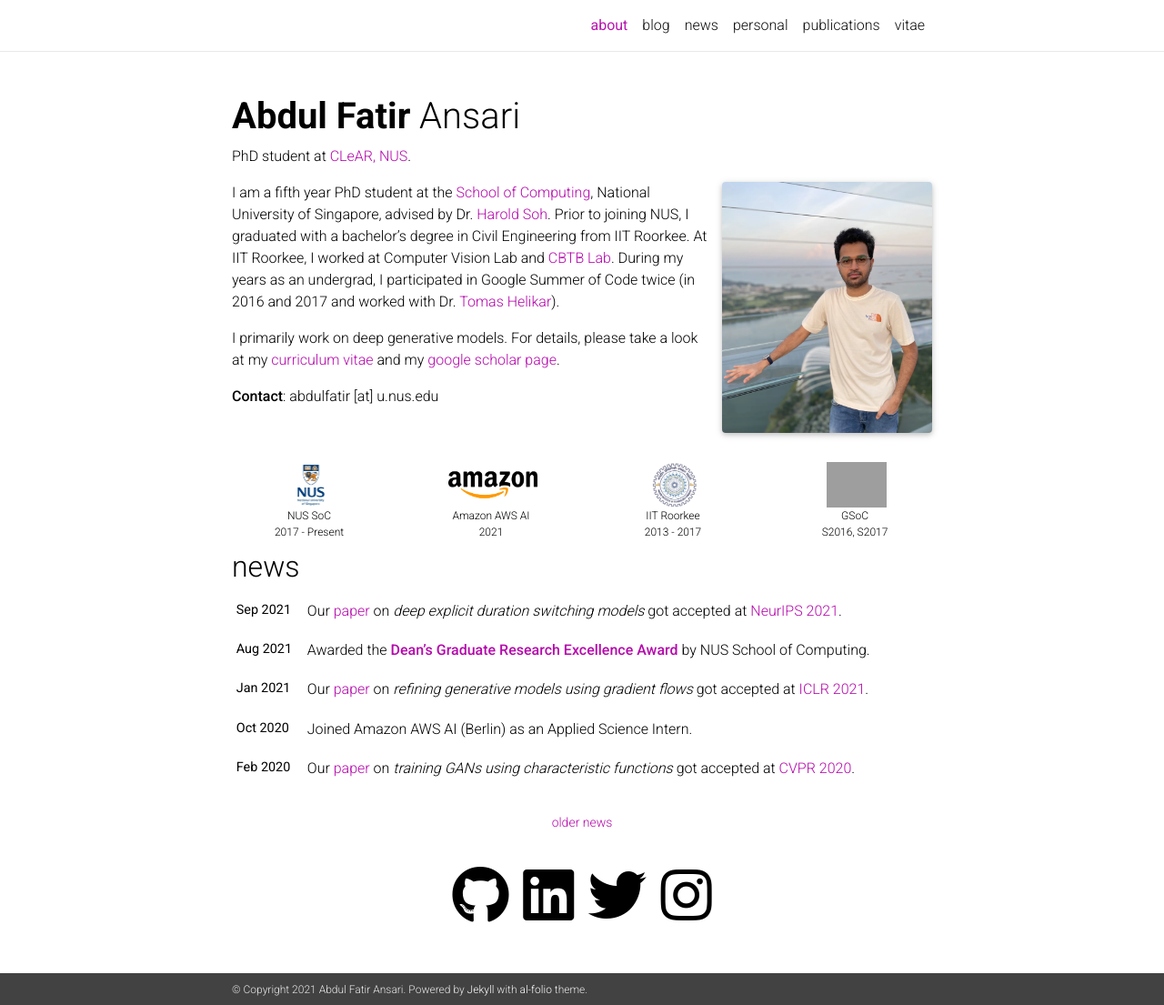
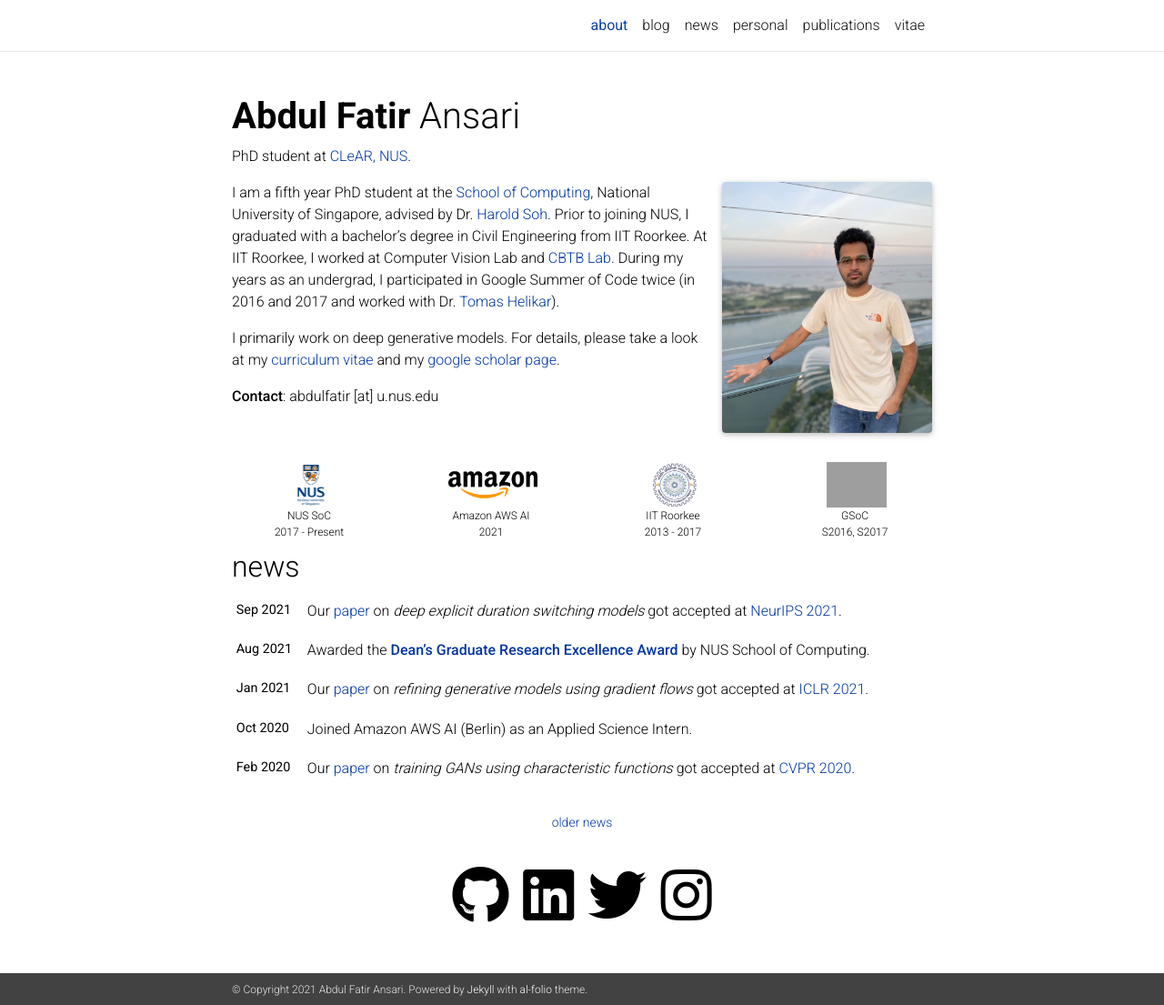
Before and after one commit to abdulfatir/abdulfatir.github.io, a Jekyll site: the page built from _pages/about.md, in a window 1280 px wide and 1105 px high. Shown: the whole window at 91% size. Built offline with Jekyll 4.4.1, drawn with Linux system fonts in a browser that asks for light colours; nearby versions of some CDN libraries; comment, search, counter and statistics services are not loaded; a style sheet for code colours, icons or effects is not loaded; grey boxes are pictures that could not be loaded.

Commit message:
Change accent color

```diff
--- a/_sass/_themes.scss
+++ b/_sass/_themes.scss
@@ -6,9 +6,9 @@
   --global-bg-color: #{$white-color};
   --global-code-bg-color: #{$code-bg-color-light};
   --global-text-color: #{$black-color};
-  --global-text-color-light: #{$grey-color};
-  --global-theme-color: #{$purple-color};
-  --global-hover-color: #{$purple-color};
+  --global-text-color-light: #{$grey-color-dark};
+  --global-theme-color: #{$blue-color-dark};
+  --global-hover-color: #{$blue-color-dark};
   --global-footer-bg-color: #{$grey-color-dark};
   --global-footer-text-color: #{$grey-color-light};
   --global-footer-link-color: #{$white-color};
--- a/_sass/_variables.scss
+++ b/_sass/_variables.scss
@@ -33,5 +33,5 @@
 
 // Theme colors
 
-$code-bg-color-light:     rgba($purple-color, 0.05);
+$code-bg-color-light:     rgba($blue-color, 0.05);
 $code-bg-color-dark:      #2c3237 !default;
```
